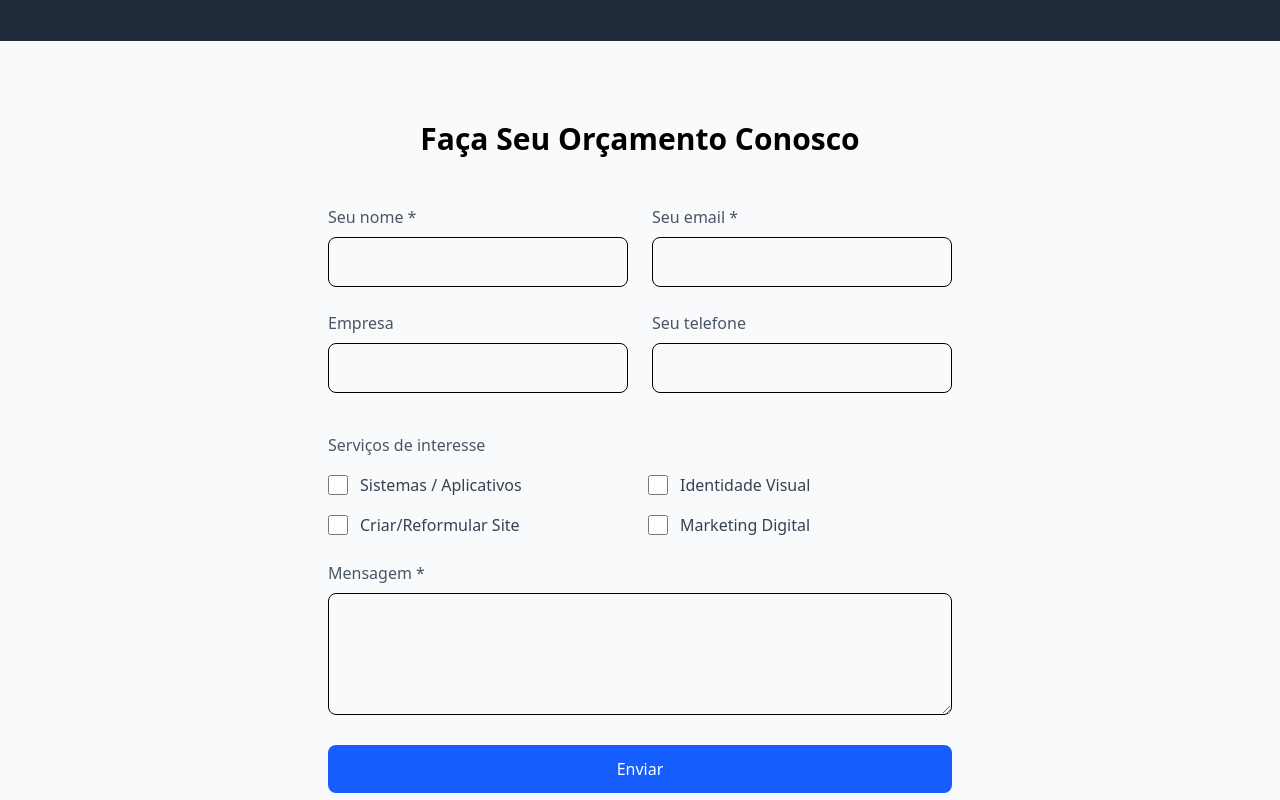
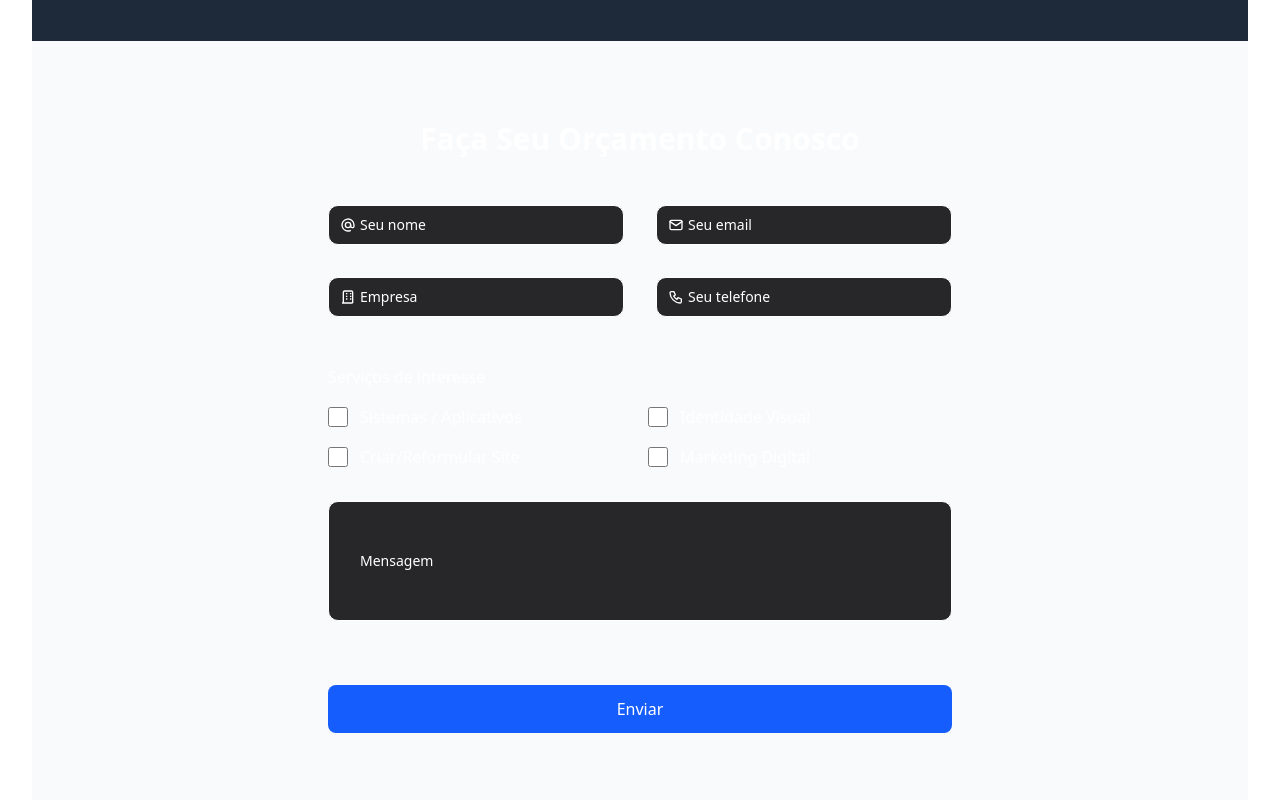
Before and after one commit to MoisesE2/gco-devs, a React (Vite) app: page / in a window 1280 px wide. Shown: the part 1820-2620 px from the top of the page. Built offline with nearby package versions, Linux system fonts and the light colour scheme.

Commit message:
ajuste de responsividade e forma de contato

```diff
--- a/src/components/ContactForm/index.tsx
+++ b/src/components/ContactForm/index.tsx
@@ -1,4 +1,5 @@
-import { useForm } from 'react-hook-form';
+import { useForm } from "react-hook-form";
+import { useState } from "react";
 
 type FormData = {
   name: string;
@@ -13,9 +14,10 @@ const ContactForm = () => {
   const {
     register,
     handleSubmit,
-    reset, // Adicionando a função reset()
+    reset,
     formState: { errors },
   } = useForm<FormData>();
+  const [messageContent, setMessageContent] = useState("");
 
   const onSubmit = async (data: FormData) => {
     try {
@@ -29,7 +31,8 @@ const ContactForm = () => {
 
       if (response.ok) {
         alert("E-mail enviado com sucesso!");
-        reset(); // 🔹 Limpa os campos após envio bem-sucedido
+        reset();
+        setMessageContent("");
       } else {
         alert("Erro ao enviar o e-mail.");
       }
@@ -39,68 +42,163 @@ const ContactForm = () => {
     }
   };
 
+  const handleMessageInput = (e: React.ChangeEvent<HTMLTextAreaElement>) => {
+    setMessageContent(e.target.value);
+    e.target.style.height = "auto";
+    e.target.style.height = e.target.scrollHeight + "px";
+  };
+
+  const inputClass =
+    "peer text-white dark:text-white pl-2 h-[40px] min-h-[40px] pr-[40px] leading-normal appearance-none resize-none box-border text-base w-full text-inherit block text-left border border-solid bg-zinc-800 dark:bg-zinc-800 rounded-[10px] m-0 p-0 outline-0 focus-visible:outline-0 focus-visible:border-teal-500 focus-visible:outline-none focus-visible:ring-4 focus-visible:ring-[#71717a2e] dark:focus-visible:ring-[#14b8a61a] peer-invalid:border-red-500";
+  const labelClass =
+    "cursor-text text-white dark:text-white inline-block z-0 text-sm mb-px font-normal text-start select-none absolute duration-300 transform origin-[0] translate-x-[32px] peer-focus-visible:text-teal-500 peer-focus-visible:translate-x-[8px] peer-[:not(:placeholder-shown)]:translate-x-[8px] peer-focus-visible:translate-y-[-30px] peer-[:not(:placeholder-shown)]:translate-y-[-40px]";
+  const iconClass =
+    "pointer-events-none absolute z-[1] left-0 top-0 bottom-0 flex items-center justify-center size-[40px] text-white dark:text-white peer-focus-visible:hidden peer-[:not(:placeholder-shown)]:hidden";
+  const messageLabelClass =
+    "cursor-text text-white dark:text-white inline-block z-0 text-sm mb-px font-normal text-start select-none absolute duration-300 transform origin-[0] translate-x-[32px] peer-focus-visible:text-teal-500 peer-focus-visible:translate-x-[8px] peer-[:not(:placeholder-shown)]:translate-x-[8px] peer-focus-visible:translate-y-[-75px] peer-[:not(:placeholder-shown)]:translate-y-[-48px]";
+
   return (
     <section id="contact" className="py-20 bg-gray-50 dark:bg-gray-800">
       <div className="container mx-auto px-6 max-w-2xl">
-        <h2 className="text-3xl font-bold mb-12 text-center dark:text-gray-100">
+        <h2 className="text-3xl font-bold mb-12 text-center text-white dark:text-white">
           Faça Seu Orçamento Conosco
         </h2>
-        <form onSubmit={handleSubmit(onSubmit)} className="space-y-6">
-          <div className="grid grid-cols-1 md:grid-cols-2 gap-6">
-            <div className="space-y-6">
-              <div>
-                <label className="block mb-2 text-gray-600 dark:text-gray-300">
-                  Seu nome *
+        <form onSubmit={handleSubmit(onSubmit)} className="space-y-8">
+          <div className="grid grid-cols-1 md:grid-cols-2 gap-8">
+            <div className="space-y-8">
+              {/* Campo Nome */}
+              <div className="[--clr:#ffffff] dark:[--clr:#ffffff] relative flex flex-row items-center">
+                <input
+                  {...register("name", { required: "Campo obrigatório" })}
+                  id="name"
+                  type="text"
+                  placeholder=" "
+                  className={inputClass}
+                />
+                <label htmlFor="name" className={labelClass}>
+                  Seu nome
                 </label>
-                <input
-                  {...register("name", { required: true })}
-                  className="w-full p-3 border rounded-lg dark:bg-gray-700 dark:border-gray-600 dark:text-gray-100"
-                />
+                <span className={iconClass}>
+                  <svg
+                    xmlns="http://www.w3.org/2000/svg"
+                    width="1rem"
+                    height="1rem"
+                    strokeLinejoin="round"
+                    strokeLinecap="round"
+                    viewBox="0 0 24 24"
+                    strokeWidth="2"
+                    fill="none"
+                    stroke="currentColor"
+                  >
+                    <path d="M12 12m-4 0a4 4 0 1 0 8 0a4 4 0 1 0 -8 0" />
+                    <path d="M16 12v1.5a2.5 2.5 0 0 0 5 0v-1.5a9 9 0 1 0 -5.5 8.28" />
+                  </svg>
+                </span>
                 {errors.name && (
-                  <p className="text-red-500 mt-1">Campo obrigatório</p>
+                  <p className="text-red-500 text-sm mt-1">
+                    {errors.name.message}
+                  </p>
                 )}
               </div>
 
-              <div>
-                <label className="block mb-2 text-gray-600 dark:text-gray-300">
+              {/* Campo Empresa */}
+              <div className="[--clr:#ffffff] dark:[--clr:#ffffff] relative flex flex-row items-center">
+                <input
+                  {...register("company")}
+                  id="company"
+                  type="text"
+                  placeholder=" "
+                  className={inputClass}
+                />
+                <label htmlFor="company" className={labelClass}>
                   Empresa
                 </label>
-                <input
-                  {...register("company")}
-                  className="w-full p-3 border rounded-lg dark:bg-gray-700 dark:border-gray-600 dark:text-gray-100"
-                />
+                <span className={iconClass}>
+                  <svg
+                    xmlns="http://www.w3.org/2000/svg"
+                    width="1rem"
+                    height="1rem"
+                    viewBox="0 0 24 24"
+                    fill="none"
+                    stroke="currentColor"
+                    strokeWidth="2"
+                  >
+                    <path d="M19 21V5a2 2 0 0 0-2-2H7a2 2 0 0 0-2 2v16m14 0H3m14 0h2m-2 0h2M9 7h2m-2 4h2m4-4h2m-2 4h2M9 15h2m4 0h2" />
+                  </svg>
+                </span>
               </div>
             </div>
 
-            <div className="space-y-6">
-              <div>
-                <label className="block mb-2 text-gray-600 dark:text-gray-300">
-                  Seu email *
+            <div className="space-y-8">
+              {/* Campo Email */}
+              <div className="[--clr:#ffffff] dark:[--clr:#ffffff] relative flex flex-row items-center">
+                <input
+                  {...register("email", { required: "Campo obrigatório" })}
+                  id="email"
+                  type="email"
+                  placeholder=" "
+                  className={inputClass}
+                />
+                <label htmlFor="email" className={labelClass}>
+                  Seu email
                 </label>
-                <input
-                  type="email"
-                  {...register("email", { required: true })}
-                  className="w-full p-3 border rounded-lg dark:bg-gray-700 dark:border-gray-600 dark:text-gray-100"
-                />
+                <span className={iconClass}>
+                  <svg
+                    xmlns="http://www.w3.org/2000/svg"
+                    width="1rem"
+                    height="1rem"
+                    strokeLinejoin="round"
+                    strokeLinecap="round"
+                    viewBox="0 0 24 24"
+                    strokeWidth="2"
+                    fill="none"
+                    stroke="currentColor"
+                  >
+                    <path d="M3 7a2 2 0 0 1 2-2h14a2 2 0 0 1 2 2v10a2 2 0 0 1-2 2H5a2 2 0 0 1-2-2V7z" />
+                    <path d="m3 7 9 6 9-6" />
+                  </svg>
+                </span>
                 {errors.email && (
-                  <p className="text-red-500 mt-1">Campo obrigatório</p>
+                  <p className="text-red-500 text-sm mt-1">
+                    {errors.email.message}
+                  </p>
                 )}
               </div>
 
-              <div>
-                <label className="block mb-2 text-gray-600 dark:text-gray-300">
+              {/* Campo Telefone */}
+              <div className="[--clr:#ffffff] dark:[--clr:#ffffff] relative flex flex-row items-center">
+                <input
+                  {...register("phone")}
+                  id="phone"
+                  type="tel"
+                  placeholder=" "
+                  className={inputClass}
+                />
+                <label htmlFor="phone" className={labelClass}>
                   Seu telefone
                 </label>
-                <input
-                  {...register("phone")}
-                  className="w-full p-3 border rounded-lg dark:bg-gray-700 dark:border-gray-600 dark:text-gray-100"
-                />
+                <span className={iconClass}>
+                  <svg
+                    xmlns="http://www.w3.org/2000/svg"
+                    width="1rem"
+                    height="1rem"
+                    strokeLinejoin="round"
+                    strokeLinecap="round"
+                    viewBox="0 0 24 24"
+                    strokeWidth="2"
+                    fill="none"
+                    stroke="currentColor"
+                  >
+                    <path d="M5 4h4l2 5-2.5 1.5a11 11 0 0 0 5 5L15 13l5 2v4a2 2 0 0 1-2 2A16 16 0 0 1 3 6a2 2 0 0 1 2-2" />
+                  </svg>
+                </span>
               </div>
             </div>
           </div>
 
+          {/* Serviços de Interesse */}
           <div className="pt-4">
-            <label className="block mb-4 text-gray-600 dark:text-gray-300">
+            <label className="block mb-4 text-white dark:text-white">
               Serviços de interesse
             </label>
             <div className="grid grid-cols-1 md:grid-cols-2 gap-4">
@@ -120,31 +218,39 @@ const ContactForm = () => {
                     {...register("services")}
                     className="h-5 w-5 text-blue-600 rounded border-gray-300 dark:bg-gray-700"
                   />
-                  <span className="text-gray-700 dark:text-gray-300">
-                    {service}
-                  </span>
+                  <span className="text-white dark:text-white">{service}</span>
                 </label>
               ))}
             </div>
           </div>
 
-          <div>
-            <label className="block mb-2 text-gray-600 dark:text-gray-300">
-              Mensagem *
+          {/* Campo Mensagem */}
+          <div className="[--clr:#ffffff] dark:[--clr:#ffffff] relative flex flex-row items-center">
+            <textarea
+              {...register("message", { required: "Campo obrigatório" })}
+              id="message"
+              placeholder=" "
+              className={`${inputClass} min-h-[120px] !pr-[40px] !pt-4 overflow-hidden peer`}
+              value={messageContent}
+              onInput={handleMessageInput}
+              style={{ height: "auto" }}
+            />
+            <label
+              htmlFor="message"
+              className={messageLabelClass} // Usando a nova classe
+            >
+              Mensagem
             </label>
-            <textarea
-              {...register("message", { required: true })}
-              className="w-full p-3 border rounded-lg dark:bg-gray-700 dark:border-gray-600 dark:text-gray-100"
-              rows={4}
-            />
             {errors.message && (
-              <p className="text-red-500 mt-1">Campo obrigatório</p>
+              <p className="text-red-500 text-sm mt-1">
+                {errors.message.message}
+              </p>
             )}
           </div>
 
           <button
             type="submit"
-            className="w-full bg-blue-600 text-white py-3 rounded-lg hover:bg-blue-700 transition dark:bg-blue-700 dark:hover:bg-blue-800 font-medium"
+            className="w-full bg-blue-600 text-white py-3 rounded-lg hover:bg-blue-700 transition dark:bg-blue-700 dark:hover:bg-blue-800 font-medium mt-8"
           >
             Enviar
           </button>
--- a/src/pages/home/index.tsx
+++ b/src/pages/home/index.tsx
@@ -14,28 +14,41 @@ const HomePage = () => {
   return (
     <div className="scroll-smooth font-sans dark:bg-gray-900">
       <Header />
-      <main>
+      <main className="overflow-x-hidden">
+        {/* Banner em tela cheia em todas as resoluções */}
         <Banner />
-        <Diferenciais />
-        <Reasons />
-        <ContactForm />
-        <Team />
+
+        {/* Conteúdo principal com layout responsivo */}
+        <div className="w-full">
+          {/* Seções com largura controlada por breakpoint */}
+          <div className="mx-auto px-4 sm:px-6 lg:px-0 lg:max-w-[85%] xl:max-w-[95%] 2xl:max-w-screen-2xl">
+            <Diferenciais />
+            <Reasons />
+            <ContactForm />
+            <Team />
+          </div>
+        </div>
+
+        {/* Newsletter em largura total */}
         <Newsletter />
       </main>
       <Footer />
 
-      {/* Botão do Chat */}
+      {/* Botão do Chat - Prioridade máxima */}
       <motion.button
-        className="fixed bottom-8 right-8 bg-blue-600 text-white p-4 rounded-full shadow-lg hover:shadow-xl transition-all"
+        className="fixed bottom-4 right-4 md:bottom-8 md:right-8 bg-blue-600 text-white p-3 md:p-4 rounded-full shadow-xl hover:shadow-2xl transition-all z-[9999]"
         aria-label="Abrir chat"
         whileHover={{ scale: 1.1 }}
         whileTap={{ scale: 0.9 }}
-        onClick={() => {
-          // Adicionar lógica de abertura do chat aqui
-          console.log("Abrir chat");
-        }}
       >
-        <ChatBubbleOvalLeftIcon className="h-8 w-8" />
+        <div className="relative">
+          {/* Indicador de notificação */}
+          <span className="absolute -top-1 -right-1 flex h-3 w-3">
+            <span className="animate-ping absolute inline-flex h-full w-full rounded-full bg-red-400 opacity-75" />
+            <span className="relative inline-flex rounded-full h-3 w-3 bg-red-500" />
+          </span>
+          <ChatBubbleOvalLeftIcon className="h-6 w-6 md:h-8 md:w-8" />
+        </div>
       </motion.button>
     </div>
   );
```
Also changed, not shown: src/components/Banner/index.tsx (+7 -7 lines).
